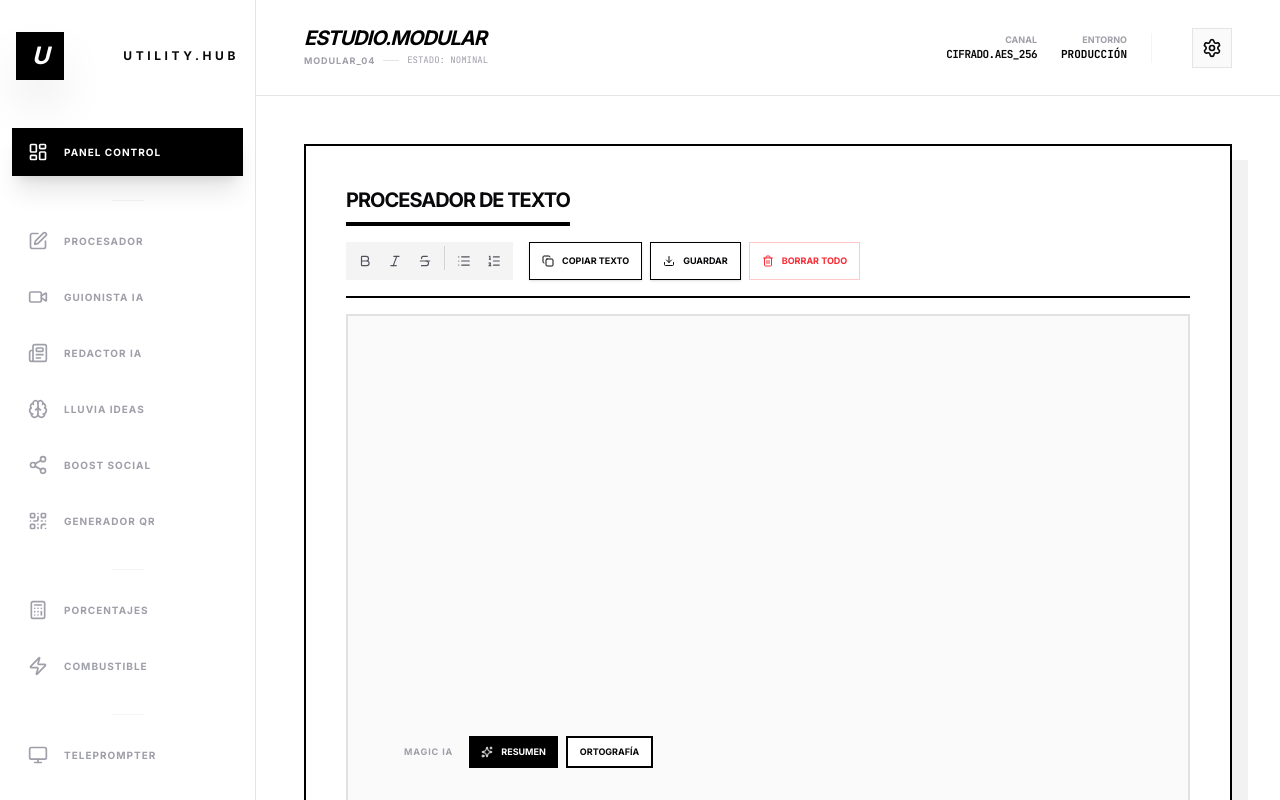
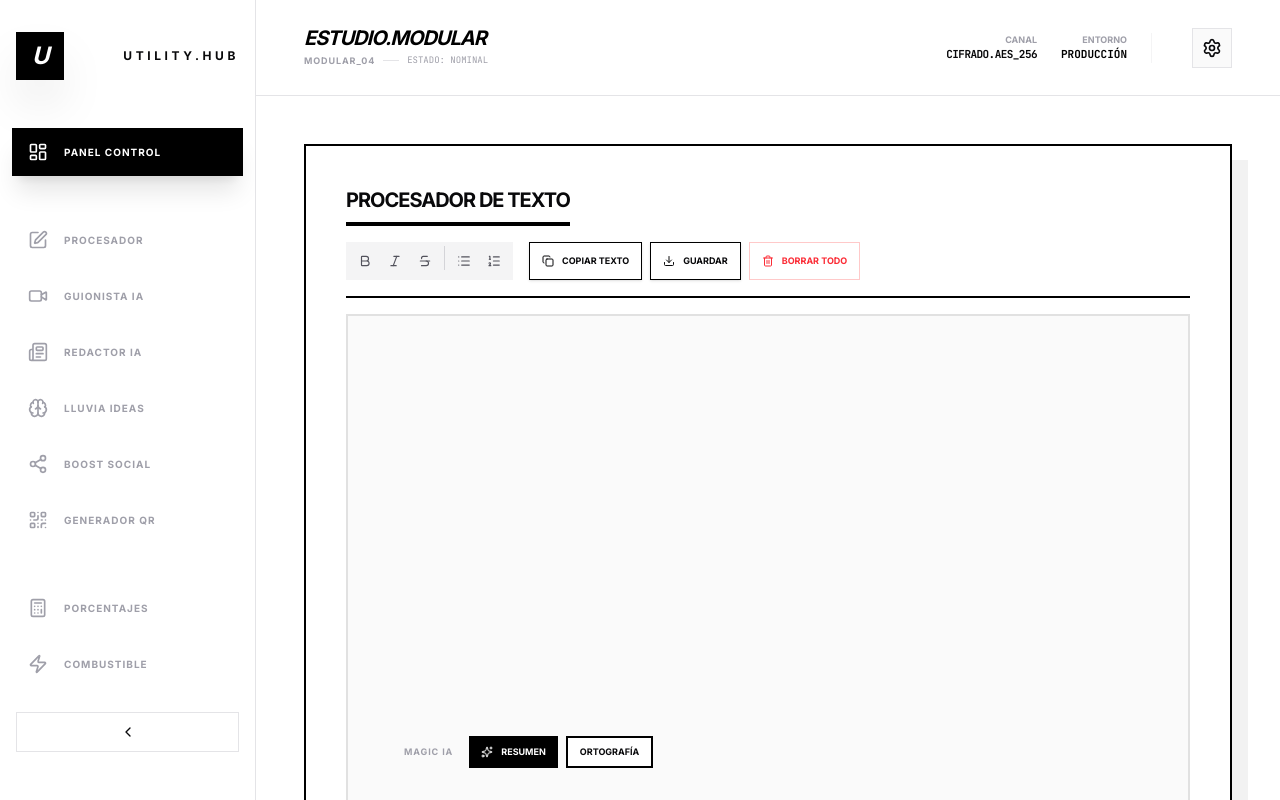
Before and after one commit to satoshi94higa/Multitool, a React (Vite) app: page / in a window 1280 px wide. Shown: the top 800 px of the page. Built offline with nearby package versions, Linux system fonts and the light colour scheme.

Commit message:
feat(ui): Make sidebar sticky on desktop
Changes the behavior of the sidebar on desktop from being a relative element to a sticky one. This ensures the sidebar remains visible as the user scrolls through the main content, improving navigation and accessibility.

```diff
--- a/src/App.tsx
+++ b/src/App.tsx
@@ -82,7 +82,7 @@ export default function App() {
       <aside className={`
         fixed inset-y-0 left-0 z-[100] bg-white transition-transform duration-300 ease-in-out border-r border-zinc-200
         ${mobileMenuOpen ? 'translate-x-0' : '-translate-x-full'}
-        md:relative md:translate-x-0 md:flex md:flex-col md:items-center md:py-8
+        md:sticky md:top-0 md:h-screen md:translate-x-0 md:flex md:flex-col md:items-center md:py-8
         ${sidebarCollapsed ? 'md:w-16' : 'md:w-64'}
       `}>
         {/* Mobile Close Button */}
```
